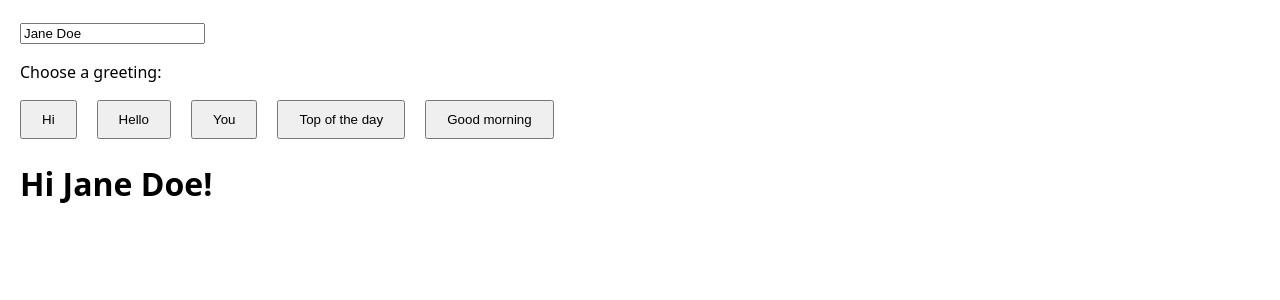
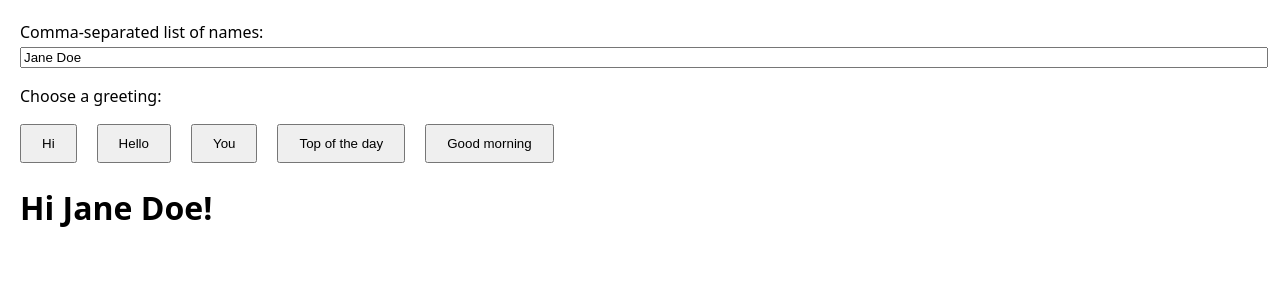
Before and after one commit to ironboy/my-react-project, a React (Vite) app: page / in a window 1280 px wide. Shown: the top 300 px of the page. Built offline with nearby package versions, Linux system fonts and the light colour scheme.

Commit message:
exercise 2 done

```diff
--- a/src/App.tsx
+++ b/src/App.tsx
@@ -4,15 +4,17 @@ import Greeter from "./Greeter";
 export default function App() {
 
   const [greeting, setGreeting] = useState('Hi');
-  const [name, setName] = useState('Jane Doe');
+  const [names, setNames] = useState('Jane Doe');
 
   return <>
     {/* A state controlled input */}
-    <input
-      value={name}
-      onChange={(event) => setName(event.target.value)}
-    />
+    <label>Comma-separated list of names:&nbsp;
+      <input type="text" id="nameInput"
+        value={names}
+        onChange={(event) => setNames(event.target.value)}
+      />
+    </label>
     {/* Mounting the Greeter component */}
-    <Greeter  {...{ greeting, setGreeting, name }} />
+    <Greeter  {...{ greeting, setGreeting, names }} />
   </>;
 }
--- a/src/Greeter.tsx
+++ b/src/Greeter.tsx
@@ -1,6 +1,6 @@
 export default function Greeter(
-  { greeting, setGreeting, name }:
-    { greeting: string; setGreeting: Function, name: string; }
+  { greeting, setGreeting, names }:
+    { greeting: string; setGreeting: Function, names: string; }
 ) {
 
   const greetings = [
@@ -18,6 +18,8 @@ export default function Greeter(
         onClick={() => setGreeting(greeting)}
       >{greeting}</button>)}
     </p>
-    <h1>{greeting} {name}!</h1>
+    {names.split(',').map((name, i) => <h1 key={i}>
+      {greeting} {name}!
+    </h1>)}
   </>;
 }
--- a/src/css/index.css
+++ b/src/css/index.css
@@ -17,3 +17,11 @@ button {
   margin-right: 20px;
   padding: 10px 20px;
 }
+
+label {
+  width: 100%;
+
+  input[type="text"] {
+    width: 100%;
+  }
+}
```
